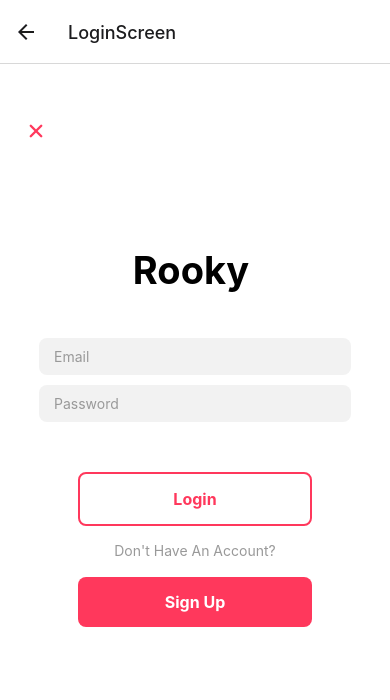
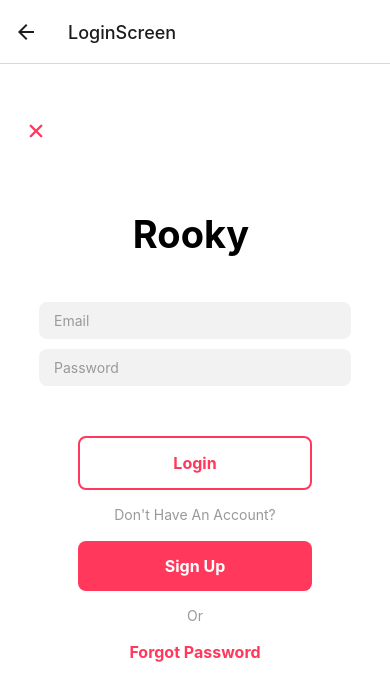
Before and after one commit to armdoctor/Rooky, a React Native app: screen /LoginScreen in a window 390 px wide. Shown: the top 700 px of the page. Built offline with nearby package versions, Linux system fonts and the light colour scheme; no server answers; the database is empty.

Commit message:
Update LoginScreen.js
Created forgot password function

```diff
--- a/screens/LoginScreen.js
+++ b/screens/LoginScreen.js
@@ -1,10 +1,9 @@
-import { StyleSheet, Text, KeyboardAvoidingView, View, TextInput, TouchableOpacity, Modal } from 'react-native';
+import { StyleSheet, Text, KeyboardAvoidingView, View, TextInput, TouchableOpacity, Modal, Alert } from 'react-native';
 import React, { useEffect, useState } from 'react';
-import { getAuth, createUserWithEmailAndPassword, signInWithEmailAndPassword } from 'firebase/auth';
+import { getAuth, createUserWithEmailAndPassword, signInWithEmailAndPassword, sendPasswordResetEmail } from 'firebase/auth';
 import { auth } from '../firebase/firebase';
 import { NavigationContainer, useNavigation } from '@react-navigation/native';
 import Icon from 'react-native-vector-icons/Ionicons';
-
 
 const LoginScreen = ({ closeModal, targetScreen, navigation }) => {
   const [email, setEmail] = useState('');
@@ -40,6 +39,21 @@ const LoginScreen = ({ closeModal, targetScreen, navigation }) => {
   const handleSignUp = () => {
     navigate.navigate('RegisterScreen');
     closeModal(); // Close the modal after signing up
+  };
+
+  const handleForgotPassword = () => {
+    if (email === '') {
+      Alert.alert('Error', 'Please enter your email address.');
+      return;
+    }
+
+    sendPasswordResetEmail(auth, email)
+      .then(() => {
+        Alert.alert('Password Reset Email Sent', 'Please check your email to reset your password.');
+      })
+      .catch(error => {
+        Alert.alert('Error', error.message);
+      });
   };
 
   const handleCloseModal = () => {
@@ -85,6 +99,13 @@ const LoginScreen = ({ closeModal, targetScreen, navigation }) => {
           style={[styles.button]}
         >
           <Text style={styles.buttonText}>Sign Up</Text>
+        </TouchableOpacity>
+        <Text style={styles.textStyle}>Or</Text>
+        <TouchableOpacity
+          onPress={handleForgotPassword}
+          style={styles.forgotButton}
+        >
+          <Text style={styles.buttonOutlineText}>Forgot Password</Text>
         </TouchableOpacity>
       </View>
     </KeyboardAvoidingView>
@@ -151,6 +172,9 @@ const styles = StyleSheet.create({
     fontWeight: '700',
     fontSize: 16,
   },
+  forgotButton: {
+    marginTop: 10,
+  },
   textStyle: {
     marginTop: 16,
     marginBottom: 8,
```
Lines whose indentation alone changed are shown as unchanged.
